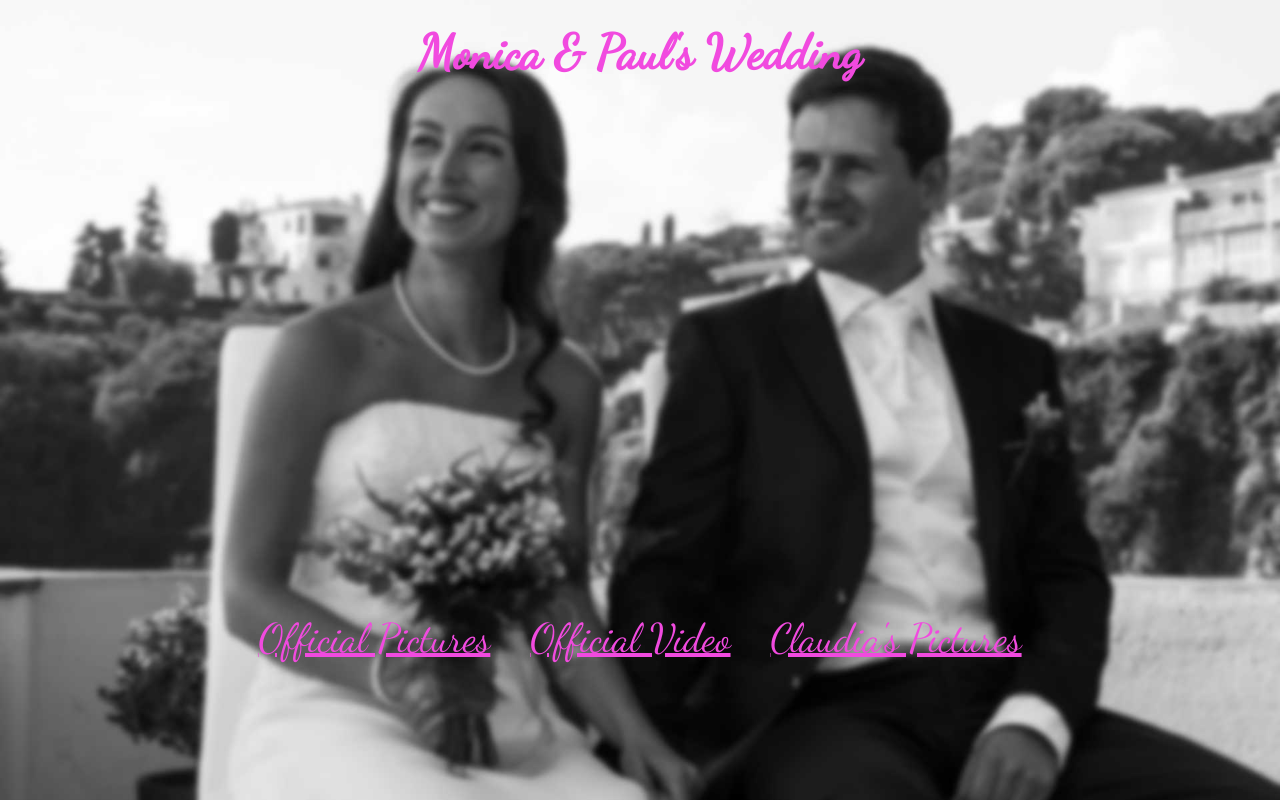
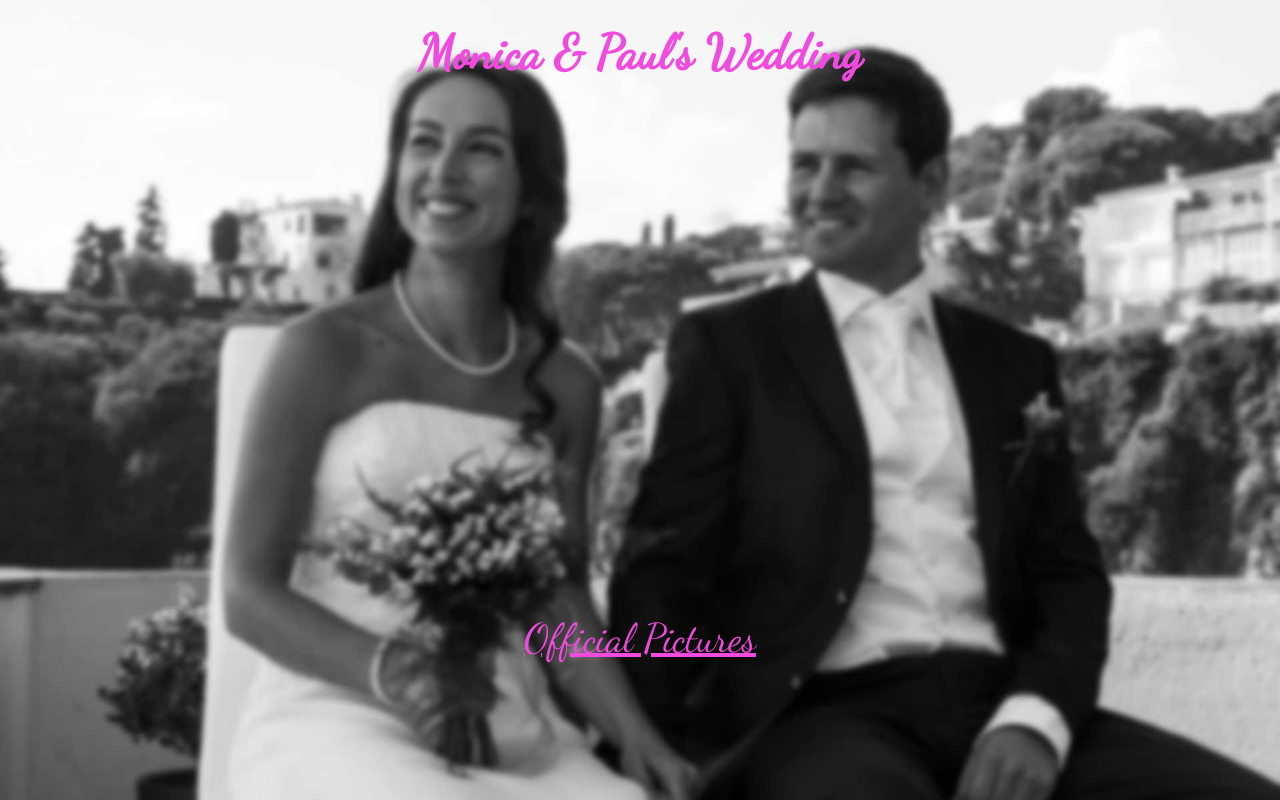
Before and after one commit to paulkoerbitz/koerbitz.me, a plain HTML site: page boda.html in a window 1280 px wide. Drawn offline with Linux system fonts and the light colour scheme; files whose address does not match are found by name.

Commit message:
Fix image links in boda.html

```diff
--- a/boda.html
+++ b/boda.html
@@ -7,7 +7,7 @@
           border:0px;
           margin:0px;
           padding:0px;
-          background: url(file:///home/pkoerbitz/dev/html/boda_page/bgnd1.jpg) no-repeat center center fixed;
+          background: url(/images/bgnd1.jpg) no-repeat center center fixed;
           -webkit-background-size: cover;
           -moz-background-size: cover;
           -o-background-size: cover;
@@ -51,8 +51,8 @@
     <div class="nav">
       <ul>
         <li><a href="http://s1292.photobucket.com/user/monicaypaul/slideshow/">Official Pictures</a></li>
-        <li><a href="hasfdsfaas">Official Video</a></li>
-        <li><a href="hasfdsfaas">Claudia's Pictures</a></li>
+        <!-- <li><a href="hasfdsfaas">Official Video</a></li>
+        <li><a href="hasfdsfaas">Claudia's Pictures</a></li> -->
       </ul>
     </div>
     <script>
@@ -62,12 +62,12 @@
            if (bgndIndex > 9) {
                bgndIndex = 1;
            }
-           document.body.style.background = "url('file:///home/pkoerbitz/dev/html/boda_page/bgnd" + bgndIndex + ".jpg') no-repeat center center fixed";
+           document.body.style.background = "url('/images/bgnd" + bgndIndex + ".jpg') no-repeat center center fixed";
       }
       var Images = [];
       for (var i=2; i<10; i++) {
           Images[i] = new Image(window.innerWidth, window.innerHeight);
-          Images[i].src = "file:///home/pkoerbitz/dev/html/boda_page/bgnd" + i + ".jpg";
+          Images[i].src = "/images/bgnd" + i + ".jpg";
       }
     </script>
   </body>
```
